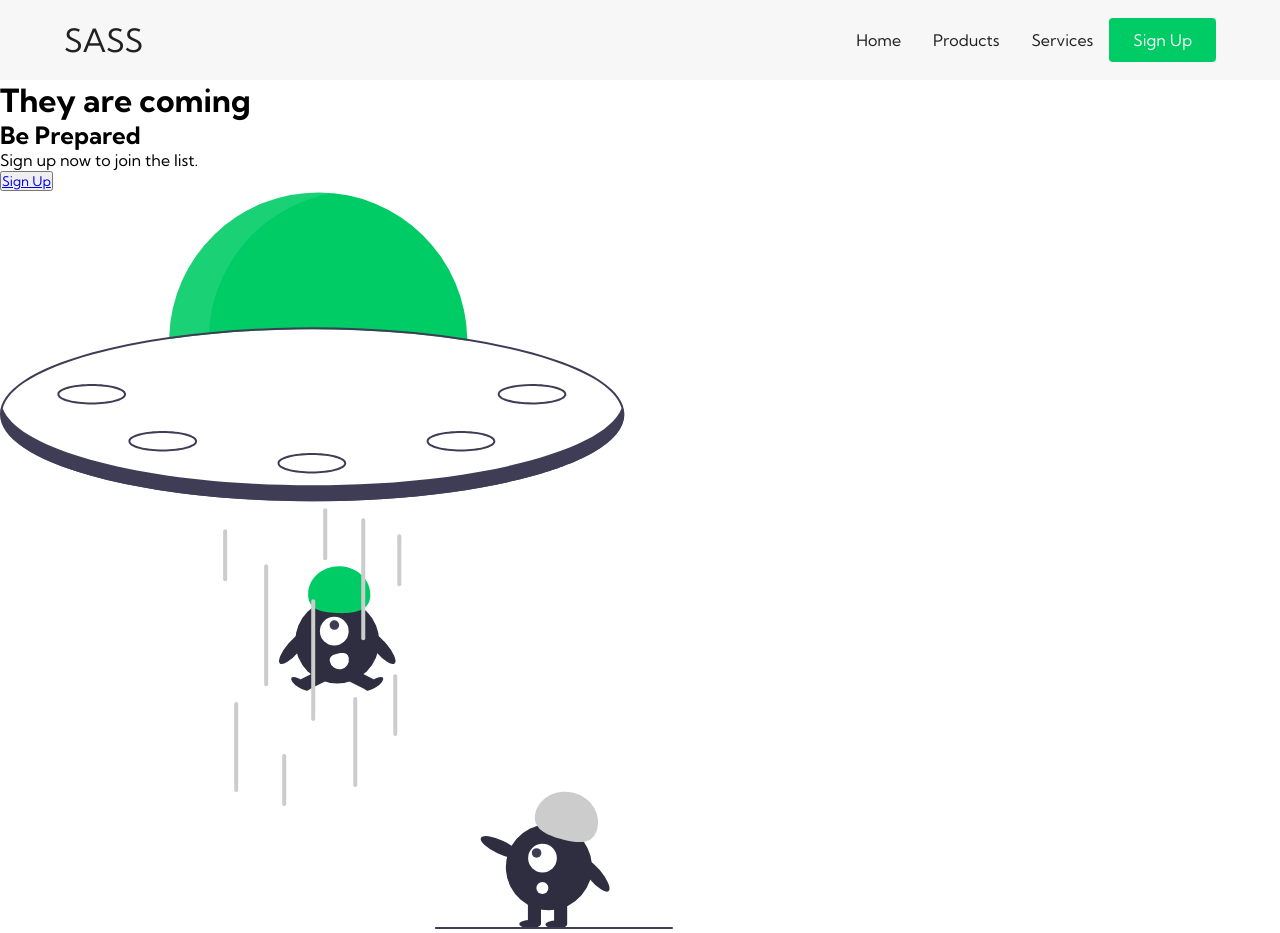
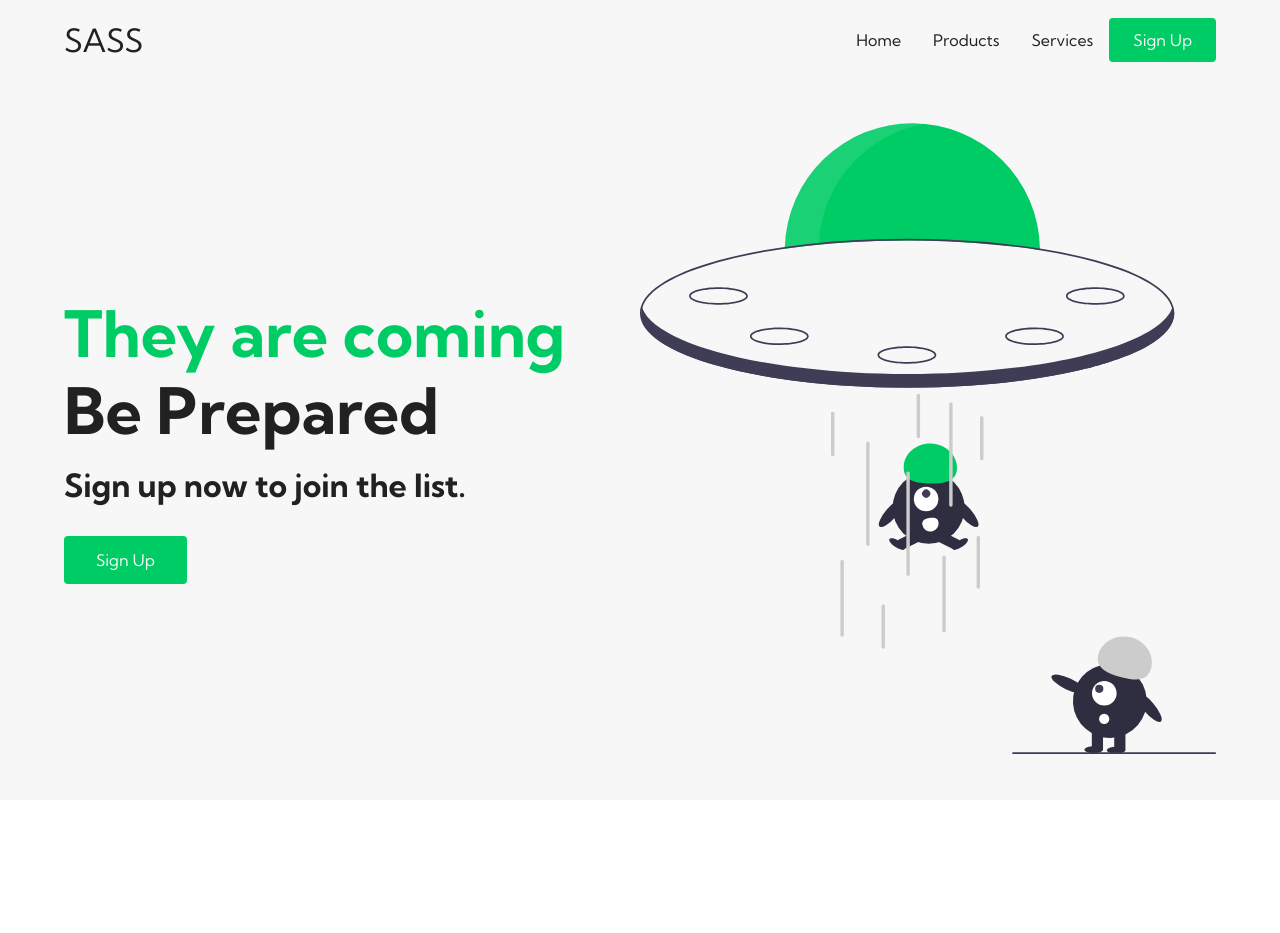
Before and after one commit to aminhl/BrainDesign---Alien, a plain HTML site: page index.html in a window 1280 px wide. After the commit the page ends 800 px from the top, so only its background shows below. Drawn offline with Linux system fonts and the light colour scheme.

Commit message:
final_version

```diff
--- a/styles/styles.scss
+++ b/styles/styles.scss
@@ -1,4 +1,6 @@
 @use "navbar";
+@use "colors" as *;
+@use "media-queries" as *;
 
 * {
   box-sizing: border-box;
@@ -6,3 +8,115 @@
   padding: 0;
   font-family: "Kumbh Sans", sans-serif;
 }
+
+// Hero Section CSS
+.hero {
+  background-color: $light;
+
+  &__container {
+    display: grid;
+    grid-template-columns: 1fr 1fr;
+    align-items: center;
+    justify-items: center;
+    margin: 0 auto;
+    height: 90vh;
+    z-index: 1;
+    width: 100%;
+    max-width: 1200px;
+    padding-right: 24px;
+    padding-left: 24px;
+
+    @include tablet {
+      grid-template-columns: 1fr;
+      height: 100%;
+    }
+
+    &--left {
+      width: 100%;
+      line-height: 1.2;
+
+      @include tablet {
+        padding: 5rem 0;
+      }
+
+      @include mobile {
+        line-height: 1.5;
+      }
+    }
+
+    &--left h1 {
+      font-size: 4rem;
+      color: $lime;
+
+      @include mobile {
+        font-size: 1.5rem;
+      }
+    }
+
+    &--left h2 {
+      font-size: 4rem;
+      color: $dark;
+
+      @include mobile {
+        font-size: 2rem;
+      }
+    }
+
+    &--left p {
+      font-size: 2rem;
+      color: $dark;
+      margin-top: 1rem;
+      font-weight: 700;
+
+      @include mobile {
+        font-size: 1.5rem;
+      }
+    }
+
+    &--btn {
+      font-size: 1rem;
+      background-color: $lime;
+      padding: 14px 32px;
+      border: none;
+      border-radius: 4px;
+      color: $light;
+      margin-top: 2rem;
+      cursor: pointer;
+      position: relative;
+      transition: all 0.3s;
+      outline: none;
+    }
+
+    &--btn a {
+      position: relative;
+      z-index: 2;
+      color: $light;
+      text-decoration: none;
+    }
+
+    &--btn:after {
+      position: absolute;
+      content: "";
+      top: 0;
+      left: 0;
+      width: 0;
+      height: 100%;
+      background: $orangeRed;
+      transition: all 0.3s;
+      border-radius: 4px;
+    }
+
+    &--btn:hover:after {
+      width: 100%;
+    }
+
+    &--right {
+      text-align: center;
+    }
+
+    &--img {
+      height: 100%;
+      width: 100%;
+    }
+  }
+}
```
Also changed, not shown: styles/styles.css, 1 other file.
